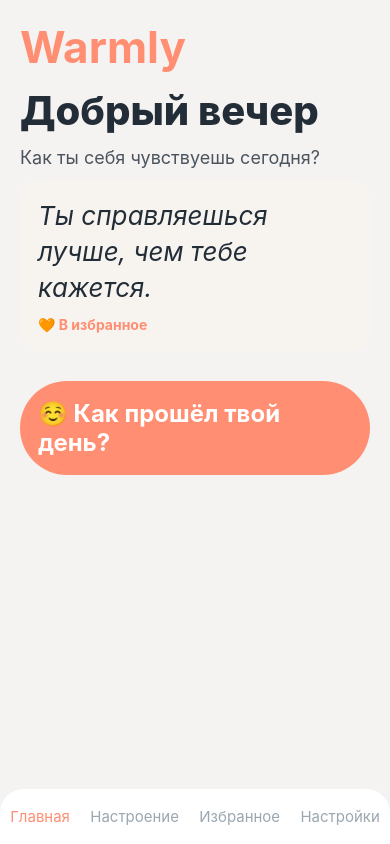
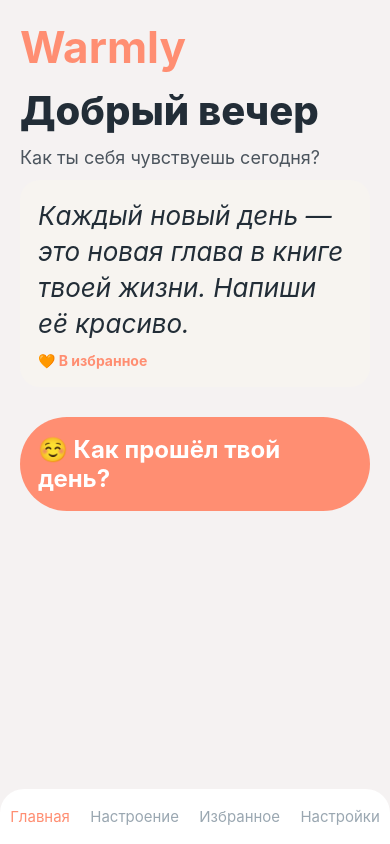
Before and after one commit to ruv09/WarmlyFINAL, a React Native app: screen / in a window 390 px wide. Built offline with nearby package versions, Linux system fonts and the light colour scheme.

Commit message:
Resolve App.js merge conflict - accept incoming change from main branch

```diff
--- a/App.js
+++ b/App.js
@@ -1,54 +1,58 @@
-import React, { useMemo, useState } from 'react';
-import { SafeAreaView, StyleSheet } from 'react-native';
-import { COLORS } from './src/constants/app';
-import usePersistedState from './src/hooks/usePersistedState';
-import { buildAiLikePhrase, getFallbackQuoteByDate } from './src/utils/phrases';
-import HomeScreen from './src/screens/HomeScreen';
-import MoodScreen from './src/screens/MoodScreen';
-import FavoritesScreen from './src/screens/FavoritesScreen';
-import SettingsScreen from './src/screens/SettingsScreen';
-import BottomNav from './src/components/BottomNav';
+import React, { useEffect, useMemo, useState } from 'react';
+import { SafeAreaView, View, Text, TouchableOpacity, StyleSheet, ScrollView, Switch } from 'react-native';
+import AsyncStorage from '@react-native-async-storage/async-storage';
+
+const COLORS = { bg: '#F5F2F2', peach: '#FF8E72', text: '#222D37', card: '#F7F4F0', muted: '#95A3AD' };
+const QUOTE = 'Каждый новый день — это новая глава в книге твоей жизни. Напиши её красиво.';
 
 export default function App() {
   const [tab, setTab] = useState('home');
-  const [state, setState] = usePersistedState();
+  const [state, setState] = useState({ mood: null, favorites: [], notifications: true, morning: '08:00', evening: '22:00' });
 
-  const quoteOfDay = useMemo(
-    () => (state.aiEnabled ? buildAiLikePhrase(state.mood) : getFallbackQuoteByDate()),
-    [state.aiEnabled, state.mood],
-  );
+  useEffect(() => { (async () => { const raw = await AsyncStorage.getItem('warmly_state'); if (raw) setState(JSON.parse(raw)); })(); }, []);
+  useEffect(() => { AsyncStorage.setItem('warmly_state', JSON.stringify(state)); }, [state]);
 
-  const addFav = () => {
-    setState((prev) => ({
-      ...prev,
-      favorites: prev.favorites.includes(quoteOfDay)
-        ? prev.favorites
-        : [...prev.favorites, quoteOfDay],
-    }));
-  };
+  const addFav = () => setState(s => ({ ...s, favorites: s.favorites.includes(QUOTE) ? s.favorites : [...s.favorites, QUOTE] }));
+  const removeFav = (q) => setState(s => ({ ...s, favorites: s.favorites.filter(x => x !== q) }));
 
-  const removeFav = (q) => {
-    setState((prev) => ({
-      ...prev,
-      favorites: prev.favorites.filter((x) => x !== q),
-    }));
-  };
+  const screen = useMemo(() => ({
+    home: (
+      <ScrollView contentContainerStyle={styles.p}>
+        <Text style={styles.logo}>Warmly</Text>
+        <Text style={styles.h1}>Добрый вечер</Text>
+        <Text style={styles.sub}>Как ты себя чувствуешь сегодня?</Text>
+        <View style={styles.card}><Text style={styles.quote}>{QUOTE}</Text><TouchableOpacity onPress={addFav}><Text style={styles.btn}>🧡 В избранное</Text></TouchableOpacity></View>
+        <TouchableOpacity style={styles.cta} onPress={() => setTab('mood')}><Text style={styles.ctaText}>☺️ Как прошёл твой день?</Text></TouchableOpacity>
+      </ScrollView>
+    ),
+    mood: (
+      <View style={styles.p}><Text style={styles.title}>Настроение</Text><Text style={styles.h2}>Как прошёл твой день?</Text>
+        <View style={{ flexDirection: 'row', gap: 8 }}>
+          {[['bad', '😔', 'Плохо'], ['normal', '😐', 'Нормально'], ['good', '😊', 'Хорошо']].map(([k, e, l]) => (
+            <TouchableOpacity key={k} style={[styles.mood, state.mood === k && { borderColor: COLORS.peach, backgroundColor: '#fff' }]} onPress={() => setState(s => ({ ...s, mood: k }))}><Text>{e}</Text><Text>{l}</Text></TouchableOpacity>
+          ))}
+        </View>
+        <View style={styles.card}><Text style={styles.note}>💡 Регулярная оценка настроения помогает лучше понимать себя и свои эмоции</Text></View>
+      </View>
+    ),
+    fav: (
+      <ScrollView contentContainerStyle={styles.p}><Text style={styles.title}>💝 Избранное</Text>
+        {state.favorites.map((q, i) => <View key={i} style={styles.card}><Text style={styles.quote}>"{q}"</Text><TouchableOpacity onPress={() => removeFav(q)}><Text style={styles.btn}>Удалить</Text></TouchableOpacity></View>)}
+      </ScrollView>
+    ),
+    settings: (
+      <View style={styles.p}><Text style={styles.title}>⚙️ Настройки</Text><View style={styles.row}><Text>Уведомления</Text><Switch value={state.notifications} onValueChange={(v) => setState(s => ({ ...s, notifications: v }))} /></View><Text style={styles.sub}>Утреннее: {state.morning} / Вечернее: {state.evening}</Text></View>
+    )
+  })[tab], [tab, state]);
 
-  return (
-    <SafeAreaView style={styles.bg}>
-      {tab === 'home' && (
-        <HomeScreen quoteOfDay={quoteOfDay} onAddFav={addFav} goMood={() => setTab('mood')} />
-      )}
-      {tab === 'mood' && (
-        <MoodScreen mood={state.mood} setMood={(m) => setState((prev) => ({ ...prev, mood: m }))} />
-      )}
-      {tab === 'fav' && <FavoritesScreen favorites={state.favorites} removeFav={removeFav} />}
-      {tab === 'settings' && <SettingsScreen state={state} setState={setState} />}
-      <BottomNav tab={tab} setTab={setTab} />
-    </SafeAreaView>
-  );
+  return <SafeAreaView style={styles.bg}>{screen}<View style={styles.nav}>{['home', 'mood', 'fav', 'settings'].map(t => <TouchableOpacity key={t} onPress={() => setTab(t)}><Text style={[styles.navItem, tab === t && { color: COLORS.peach }]}>{({ home: 'Главная', mood: 'Настроение', fav: 'Избранное', settings: 'Настройки' })[t]}</Text></TouchableOpacity>)}</View></SafeAreaView>;
 }
 
 const styles = StyleSheet.create({
-  bg: { flex: 1, backgroundColor: COLORS.bg },
+  bg: { flex: 1, backgroundColor: COLORS.bg }, p: { padding: 20, gap: 12 }, logo: { fontSize: 44, color: COLORS.peach, fontWeight: '700' }, h1: { fontSize: 40, fontWeight: '800', color: COLORS.text }, h2: { fontSize: 34, fontWeight: '800', color: COLORS.text }, sub: { color: '#4b545d', fontSize: 18 },
+  card: { backgroundColor: COLORS.card, borderRadius: 20, padding: 18 }, quote: { fontSize: 26, fontStyle: 'italic', color: COLORS.text, lineHeight: 36 }, btn: { color: COLORS.peach, marginTop: 10, fontWeight: '700' },
+  cta: { marginTop: 18, backgroundColor: COLORS.peach, borderRadius: 999, padding: 18, alignItems: 'center' }, ctaText: { color: '#fff', fontSize: 24, fontWeight: '700' },
+  title: { fontSize: 42, color: COLORS.peach, fontWeight: '700' }, note: { textAlign: 'center', fontStyle: 'italic', fontSize: 21, lineHeight: 30 }, mood: { flex: 1, borderWidth: 1, borderColor: '#ddd', borderRadius: 16, alignItems: 'center', padding: 18, gap: 8 },
+  row: { flexDirection: 'row', justifyContent: 'space-between', alignItems: 'center', backgroundColor: '#fff', borderRadius: 18, padding: 14 },
+  nav: { flexDirection: 'row', justifyContent: 'space-around', backgroundColor: '#fff', paddingVertical: 18, borderTopLeftRadius: 24, borderTopRightRadius: 24 }, navItem: { color: '#9aa7b1', fontSize: 15 }
 });
```
